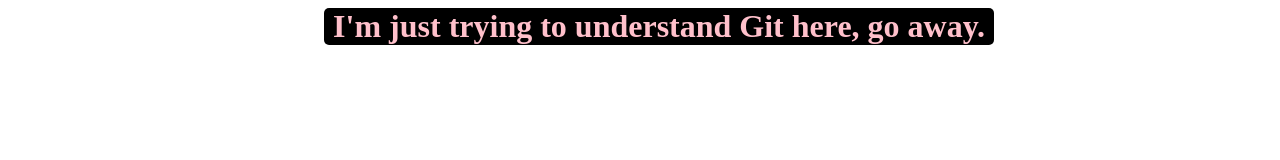
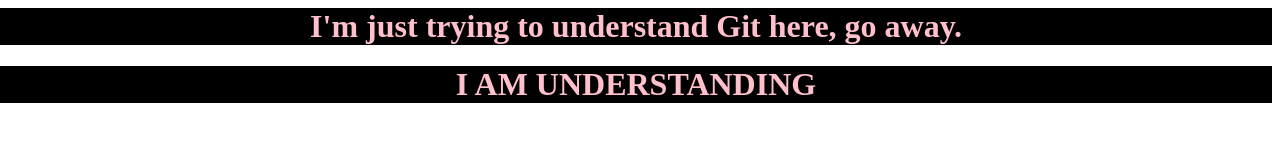
Before and after one commit to tetbirt/mynewrepo, a plain HTML site: page index.html in a window 1280 px wide. Drawn offline with Linux system fonts and the light colour scheme.

Commit message:
Added an H1 tag

```diff
--- a/index.html
+++ b/index.html
@@ -7,5 +7,6 @@
   </head>
   <body>
     <h1>I'm just trying to understand Git here, go away.</h1>
+    <h1>I AM UNDERSTANDING</h1>
   </body>
 </html>
--- a/style.css
+++ b/style.css
@@ -1,11 +1,13 @@
+body{
+  margin-left: 0;
+}
 h1{
   color: pink;
   background-color: black;
-  width: 670px;
+  width: 100%;
   text-align: center;
   margin-top: 0;
-  margin-left: 25%;
-  border-radius: 5px;
+  margin-left: 0;
 }
 h1:hover{
   color: white;
```
